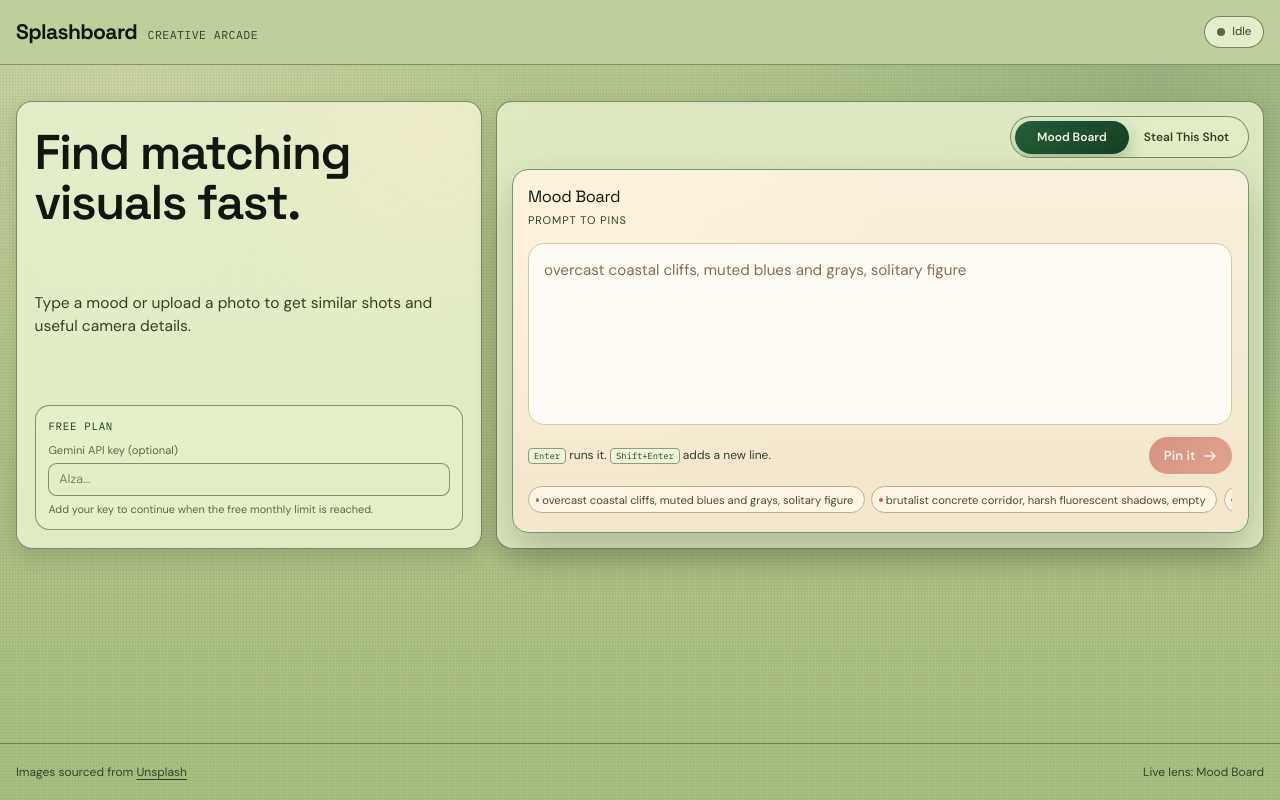
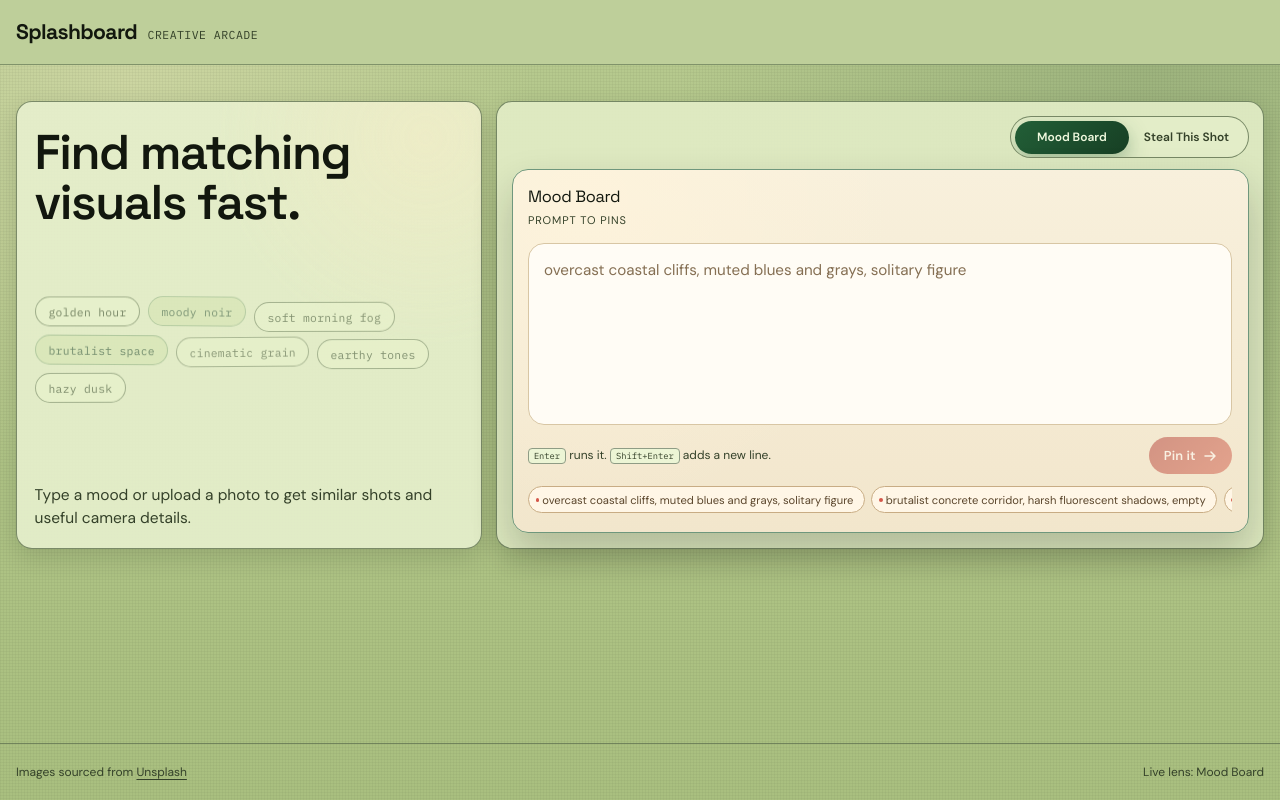
Before and after one commit to daiviknambiar/splashboard, a Next.js app: page /splashboard/ in a window 1280 px wide. Built offline with nearby package versions, Linux system fonts and the light colour scheme; no server answers.

Commit message:
UX updates

```diff
--- a/app/globals.css
+++ b/app/globals.css
@@ -329,6 +329,78 @@ body {
   margin: 0.64rem 0 0;
   font-size: 0.72rem;
   color: var(--text-subtle);
+}
+
+.hero-concept-cloud {
+  flex: 1 1 auto;
+  display: flex;
+  flex-wrap: wrap;
+  align-content: center;
+  gap: 0.46rem 0.5rem;
+  padding: 1.1rem 0 0.6rem;
+  pointer-events: none;
+  user-select: none;
+  min-height: 0;
+}
+
+.hero-concept-tag {
+  border: 1px solid color-mix(in srgb, var(--border), transparent 32%);
+  border-radius: 999px;
+  background: color-mix(in srgb, var(--surface-strong), transparent 12%);
+  color: var(--text-subtle);
+  padding: 0.35rem 0.78rem;
+  font-family: var(--font-mono, 'IBM Plex Mono', monospace);
+  font-size: 0.71rem;
+  letter-spacing: 0.025em;
+  animation-timing-function: ease-in-out;
+  animation-iteration-count: infinite;
+  animation-direction: alternate;
+  animation-duration: 3.8s;
+}
+
+.hero-concept-tag--a {
+  animation-name: concept-float-a;
+  opacity: 0.78;
+}
+
+.hero-concept-tag--b {
+  animation-name: concept-float-b;
+  opacity: 0.6;
+  background: color-mix(in srgb, var(--accent-soft), transparent 30%);
+  border-color: color-mix(in srgb, var(--accent), transparent 58%);
+  color: var(--accent-strong);
+}
+
+.hero-concept-tag--c {
+  animation-name: concept-float-c;
+  opacity: 0.7;
+}
+
+.app-shell--shot .hero-concept-tag {
+  background: rgba(61, 97, 72, 0.15);
+  border-color: rgba(63, 92, 68, 0.45);
+  color: #9ab297;
+}
+
+.app-shell--shot .hero-concept-tag--b {
+  background: rgba(58, 157, 87, 0.1);
+  border-color: rgba(58, 157, 87, 0.28);
+  color: #7ac28e;
+}
+
+@keyframes concept-float-a {
+  from { transform: translateY(0px) rotate(-0.4deg); opacity: 0.65; }
+  to   { transform: translateY(-6px) rotate(0.3deg); opacity: 0.88; }
+}
+
+@keyframes concept-float-b {
+  from { transform: translateY(-4px) rotate(0.5deg); opacity: 0.5; }
+  to   { transform: translateY(5px) rotate(-0.3deg); opacity: 0.74; }
+}
+
+@keyframes concept-float-c {
+  from { transform: translateY(3px) rotate(-0.2deg); opacity: 0.72; }
+  to   { transform: translateY(-5px) rotate(0.4deg); opacity: 0.55; }
 }
 
 .hero-copy--subtle {
@@ -1379,7 +1451,8 @@ body {
   .photo-card,
   .status-dot[data-active='true'],
   .splash-ring--active,
-  .splash-core--active {
+  .splash-core--active,
+  .hero-concept-tag {
     animation: none;
   }
 
--- a/app/page.tsx
+++ b/app/page.tsx
@@ -12,11 +12,11 @@ import { getPhotoDetails, searchPhotos } from '@/lib/unsplash';
 import type { Mode, RankedPhoto, SearchStatus, UsageSummary, VisualDescriptors } from '@/types';
 
 const STATUS_COPY: Record<SearchStatus, string | null> = {
-  idle: 'Idle',
+  idle: null,
   analyzing: 'Scanning the vibe...',
   searching: 'Pin-hunting...',
-  done: 'Fresh pulls ready',
-  error: 'Glitch',
+  done: null,
+  error: null,
 };
 
 type AnalyzePayload =
@@ -26,9 +26,19 @@ type AnalyzePayload =
 type ModeResults = Record<Mode, { photos: RankedPhoto[]; descriptors: VisualDescriptors | null }>;
 type ModeUiState = Record<Mode, { status: SearchStatus; errorMsg: string | null }>;
 
-const FREE_PLAN_SETUP_URL = 'https://github.com/daiviknambiar/splashboard';
+const FREE_PLAN_SETUP_URL = 'https://github.com/daiviknambiar/splashboard/blob/main/README.md';
 const DEFAULT_MONTHLY_LIMIT = 4;
 const ALLOWED_IMAGE_TYPES = new Set(['image/jpeg', 'image/png', 'image/webp', 'image/gif']);
+
+const CONCEPT_TAGS: { label: string; delay: string; variant: 'a' | 'b' | 'c' }[] = [
+  { label: 'golden hour', delay: '0s', variant: 'a' },
+  { label: 'moody noir', delay: '-1.6s', variant: 'b' },
+  { label: 'soft morning fog', delay: '-3.1s', variant: 'c' },
+  { label: 'brutalist space', delay: '-0.9s', variant: 'b' },
+  { label: 'cinematic grain', delay: '-2.4s', variant: 'a' },
+  { label: 'earthy tones', delay: '-1.2s', variant: 'c' },
+  { label: 'hazy dusk', delay: '-3.7s', variant: 'a' },
+];
 
 interface MoodCardLayoutItem {
   photo: RankedPhoto;
@@ -549,7 +559,6 @@ export default function Home() {
 
   const isLoading = activeUi.status === 'analyzing' || activeUi.status === 'searching';
   const inputsDisabled = isLoading || freeTierBlocked;
-  const statusCopy = STATUS_COPY[activeUi.status] ?? 'Idle';
   const loadingCopy =
     activeUi.status === 'analyzing' || activeUi.status === 'searching'
       ? STATUS_COPY[activeUi.status]
@@ -578,10 +587,6 @@ export default function Home() {
               <span className="wordmark-tag">creative arcade</span>
             </Link>
 
-            <div className="header-status">
-              <span className="status-dot" data-active={isLoading ? 'true' : 'false'} />
-              <span>{statusCopy}</span>
-            </div>
           </div>
         </header>
 
@@ -590,9 +595,21 @@ export default function Home() {
             <div className="studio-layout">
               <aside className="story-panel">
                 <h1 className="hero-title">Find matching visuals fast.</h1>
+                <div className="hero-concept-cloud" aria-hidden="true">
+                  {CONCEPT_TAGS.map(({ label, delay, variant }) => (
+                    <span
+                      key={label}
+                      className={`hero-concept-tag hero-concept-tag--${variant}`}
+                      style={{ animationDelay: delay }}
+                    >
+                      {label}
+                    </span>
+                  ))}
+                </div>
                 <p className="hero-copy">
                   Type a mood or upload a photo to get similar shots and useful camera details.
                 </p>
+                {showFreePlanNotice && (
                   <div className="quota-panel" aria-live="polite">
                     <p className="quota-panel__eyebrow">Free plan</p>
                     <div className="quota-panel__key-entry">
@@ -615,8 +632,6 @@ export default function Home() {
                           : 'Add your key to continue when the free monthly limit is reached.'}
                       </p>
                     </div>
-                  {showFreePlanNotice && (
-                    <>
                     <p className="quota-panel__summary">{usageCopy}</p>
                     <p className="quota-panel__contact">
                       {setupCopy}{' '}
@@ -630,15 +645,13 @@ export default function Home() {
                       </a>
                       .
                     </p>
-                    </>
-                  )}
-
                     {freeTierBlocked && (
                       <p className="quota-panel__alert">
                         You have used all free actions for this month. Try again next month or run your own backend.
                       </p>
                     )}
                   </div>
+                )}
               </aside>
 
               <div className="studio-stage">
```
Also changed, not shown: 1 other file (tests, documents, lock files or other folders). Lines whose indentation alone changed are shown as unchanged.
